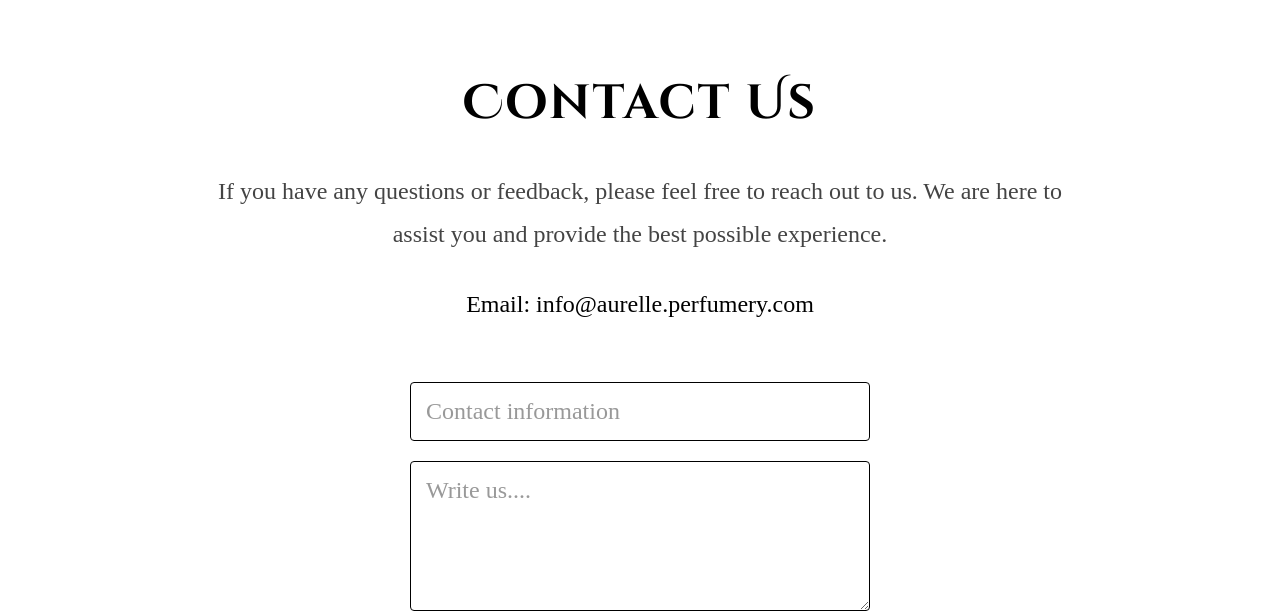
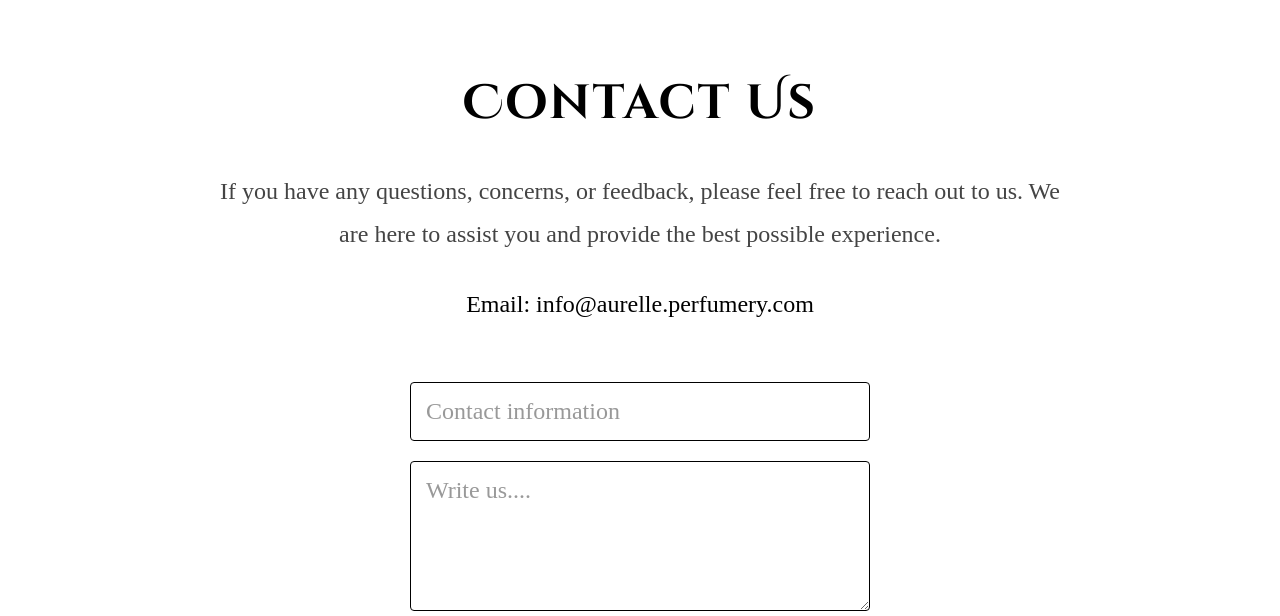
Before and after one commit to dhamamajid/aurelle-website, a plain HTML site: page contact_us.html in a window 1280 px wide. Shown: the part 92-708 px from the top of the page. Drawn offline with Linux system fonts and the light colour scheme.

Commit message:
undone a change "concerns"

```diff
--- a/contact_us.html
+++ b/contact_us.html
@@ -33,7 +33,7 @@
     </div>
     <div class="contact-content">
         <h2 class="contact-title">Contact Us</h2>
-        <p class="contact-info">If you have any questions or feedback, please feel free to reach out to us. We are here to assist you and provide the best possible experience.</p>
+        <p class="contact-info">If you have any questions, concerns, or feedback, please feel free to reach out to us. We are here to assist you and provide the best possible experience.</p>
         <ul class="contact-details">
             <li>Email: <a href="mailto:info@aurelle.perfumery.com">info@aurelle.perfumery.com</a></li>
         </ul>
```
